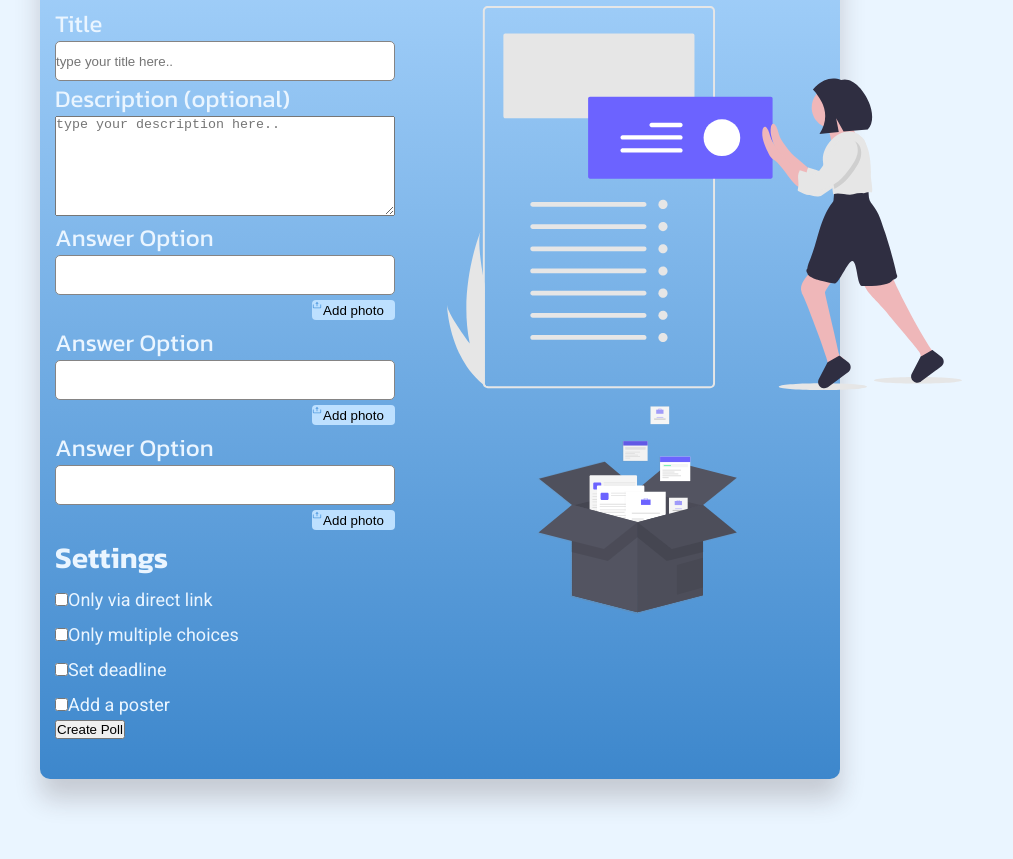
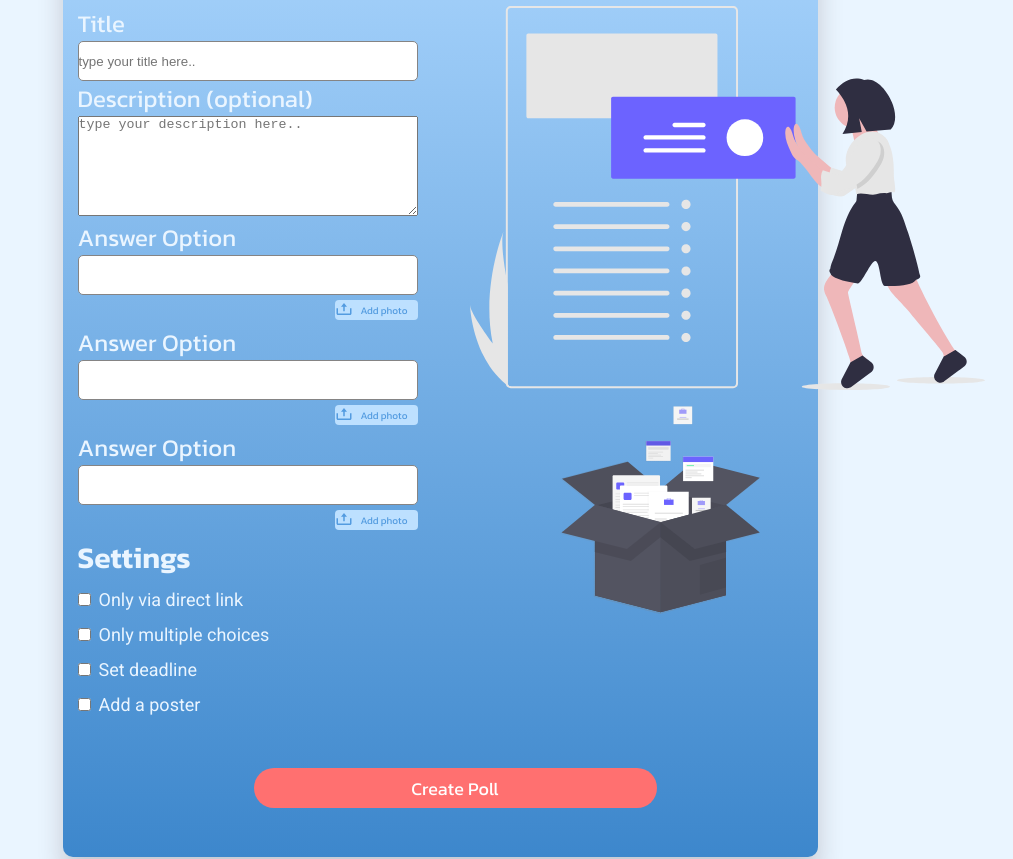
Before and after one commit to ahmadnurrizal/E-Voting-front-end, a Vue app in the folder apps/: page /CreatePoll in a window 1280 px wide. Shown: the part 661-1520 px from the top of the page, without its empty margins (200-1213 px from the left). Built offline with nearby package versions, Linux system fonts and the light colour scheme.

Commit message:
add new view and fixing route

```diff
--- a/apps/src/views/CreatePoll.vue
+++ b/apps/src/views/CreatePoll.vue
@@ -25,7 +25,7 @@
                            <input type="text" @focus="addEvent" :id="item" />
                            <div class="option-parent">
                               <button>Add photo</button>
-                              <input type="file" />
+                              <input type="file" accept=".jpg, .png, .jpeg" />
                            </div>
                         </div>
                      </li>
@@ -36,10 +36,14 @@
                      ><br />
                      <label style="word-wrap: break-word"><input class="checkbox" type="checkbox" /><span>Only multiple choices</span></label
                      ><br />
-                     <label style="word-wrap: break-word"><input class="checkbox" type="checkbox" /><span>Set deadline</span></label
+                     <label style="word-wrap: break-word"><input class="checkbox" id="cek" type="checkbox" @click="showDeadline" /><span>Set deadline</span></label
                      ><br />
-                     <label style="word-wrap: break-word"><input class="checkbox" type="checkbox" /><span>Add a poster</span></label
+                     <input type="date" style="display: none; width: 320px" required id="deadline" />
+                     <label style="word-wrap: break-word"><input id="cek2" class="checkbox" type="checkbox" @click="showPoster" /><span>Add a poster</span></label
                      ><br />
+                     <input id="inputPoster" type="file" accept=".jpg, .png, .jpeg" />
+                     <button id="poster" style="display: none">Add Poster</button>
+                     <br />
                   </div>
                   <div class="submission">
                      <input class="submit" type="submit" value="Create Poll" />
@@ -50,7 +54,6 @@
                   <img class="pic2" src="../../public/img/aboutpoll-icon2.svg" alt="" />
                </div>
             </div>
-            <div class="submission"></div>
          </div>
       </div>
       <Footer />
@@ -81,6 +84,26 @@ export default {
          if (currId == this.lastIndex.toString()) {
             this.arrInput.push(this.lastIndex + 1);
             this.lastIndex = this.lastIndex + 1;
+         }
+      },
+      showDeadline() {
+         const cek = document.getElementById("cek");
+         const deadline = document.getElementById("deadline");
+
+         if (cek.checked == true) {
+            deadline.style.display = "block";
+         } else {
+            deadline.style.display = "none";
+         }
+      },
+      showPoster() {
+         const cek2 = document.getElementById("cek2");
+         const poster = document.getElementById("poster");
+
+         if (cek2.checked == true) {
+            poster.style.display = "block";
+         } else {
+            poster.style.display = "none";
          }
       },
    },
@@ -120,8 +143,8 @@ export default {
    padding: 80px 20px;
 }
 .card {
-   width: 800px;
-   height: 910px;
+   width: 755px;
+   height: 988px;
    border: none;
    border-radius: 10px;
    box-shadow: 0 20px 26px rgba(54, 37, 37, 0.2);
@@ -190,6 +213,11 @@ ul {
 }
 
 .option-parent button {
+   padding-right: 10px;
+   font-family: "Kanit", sans-serif;
+   text-align: right;
+   font-size: 10px;
+   color: #539be0;
    pointer-events: none;
    position: absolute;
    top: 5px;
@@ -197,13 +225,14 @@ ul {
    background-color: #bde0ff;
    background-image: url(../../public/img/createpoll-upld-icon.svg);
    background-repeat: no-repeat;
+   background-size: 18px;
    border: none;
    border-radius: 4px;
    width: 83px;
    height: 20px;
 }
 
-input[type="file"] {
+.option-parent input[type="file"] {
    position: absolute;
    width: 85px;
    height: 20px;
@@ -211,4 +240,55 @@ input[type="file"] {
    right: 0;
    top: 5px;
 }
+
+#poster {
+   padding-right: 10px;
+   font-family: "Kanit", sans-serif;
+   text-align: right;
+   font-size: 10px;
+   background-color: #bde0ff;
+   color: #539be0;
+   background-image: url(../../public/img/createpoll-upld-icon.svg);
+   background-repeat: no-repeat;
+   background-size: 18px;
+   border: none;
+   border-radius: 4px;
+   width: 83px;
+   height: 20px;
+}
+
+#inputPoster {
+   position: absolute;
+   opacity: 0;
+   left: 0;
+   width: 83px;
+   height: 20px;
+}
+
+.settings {
+   margin-bottom: 30px;
+}
+
+.settings input {
+   margin-right: 8px;
+   cursor: pointer;
+}
+
+.submission {
+   margin: auto 176px;
+   text-align: center;
+   position: absolute;
+}
+
+.submission input[type="submit"] {
+   cursor: pointer;
+   font-family: "Kanit", sans-serif;
+   color: white;
+   font-size: 18px;
+   background-color: #ff7070;
+   width: 403px;
+   height: 40px;
+   border: none;
+   border-radius: 20px;
+}
 </style>
--- a/apps/src/views/Home.vue
+++ b/apps/src/views/Home.vue
@@ -45,7 +45,7 @@ export default {
          isLogin: false,
       };
    },
-   created() {
+   async created() {
       let token = localStorage.getItem("token");
       if (!token) {
          console.log("tidak ada token !");
--- a/apps/src/views/Profile.vue
+++ /dev/null
@@ -1,49 +0,0 @@
-<template>
-   <div class="wrapper">
-      <NavLog />
-      <div class="wave-top"><div class="vec"></div></div>
-      <div class="main">
-         <h1>Edit Profile</h1>
-      </div>
-      <Footer />
-   </div>
-</template>
-
-<script>
-import NavLog from "@/components/NavLog.vue";
-import Footer from "../components/Footer.vue";
-
-export default {
-   name: "Profile",
-   components: {
-      NavLog,
-      Footer,
-   },
-};
-</script>
-
-<style scoped>
-@import url("https://fonts.googleapis.com/css2?family=Kanit:wght@500;600&family=Roboto&display=swap");
-
-* {
-   padding: 0;
-   margin: 0;
-   box-sizing: border-box;
-}
-
-.wave-top {
-   padding-top: 60px;
-}
-
-.vec {
-   padding-top: 200px;
-   padding-bottom: 170px;
-   background-image: url("../../public/img/vector/signup-wave.svg");
-   background-size: cover;
-   background-repeat: no-repeat;
-}
-
-.wrapper {
-   background-color: #eaf5ff;
-}
-</style>
```
